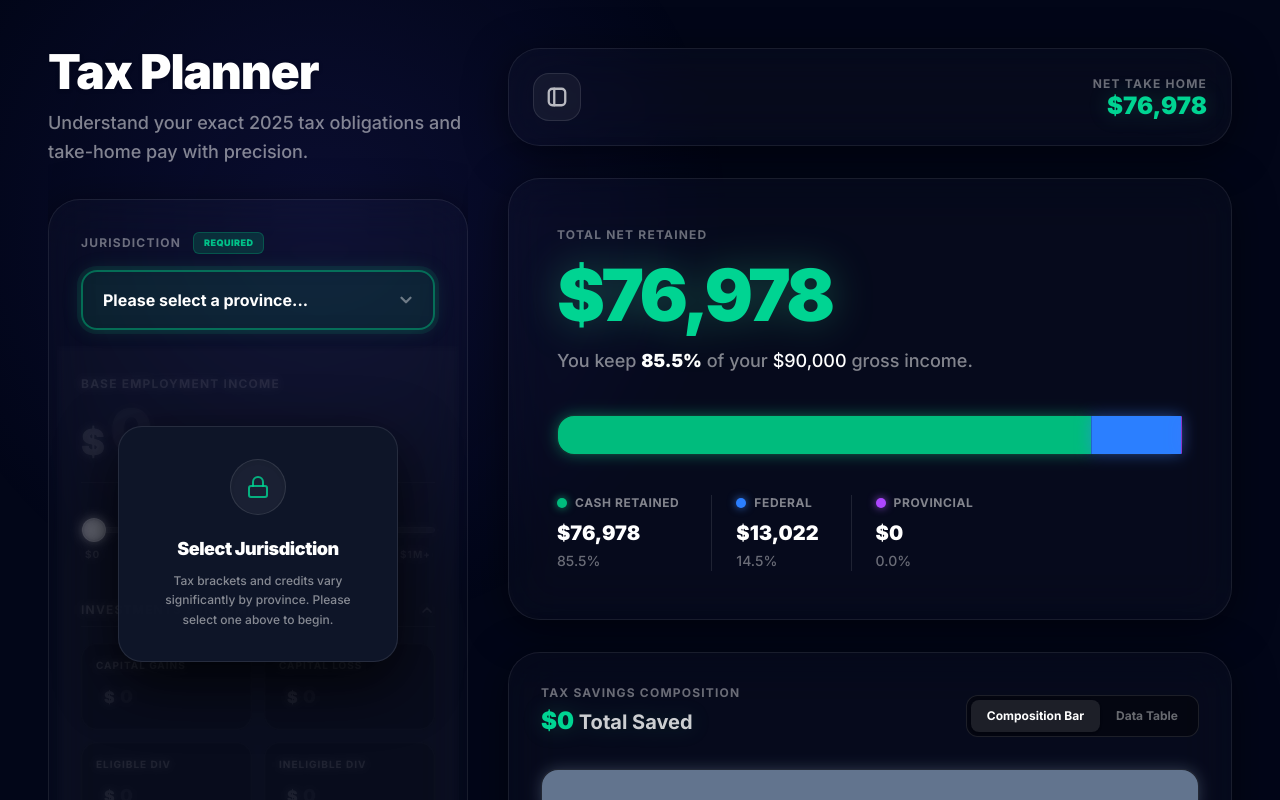
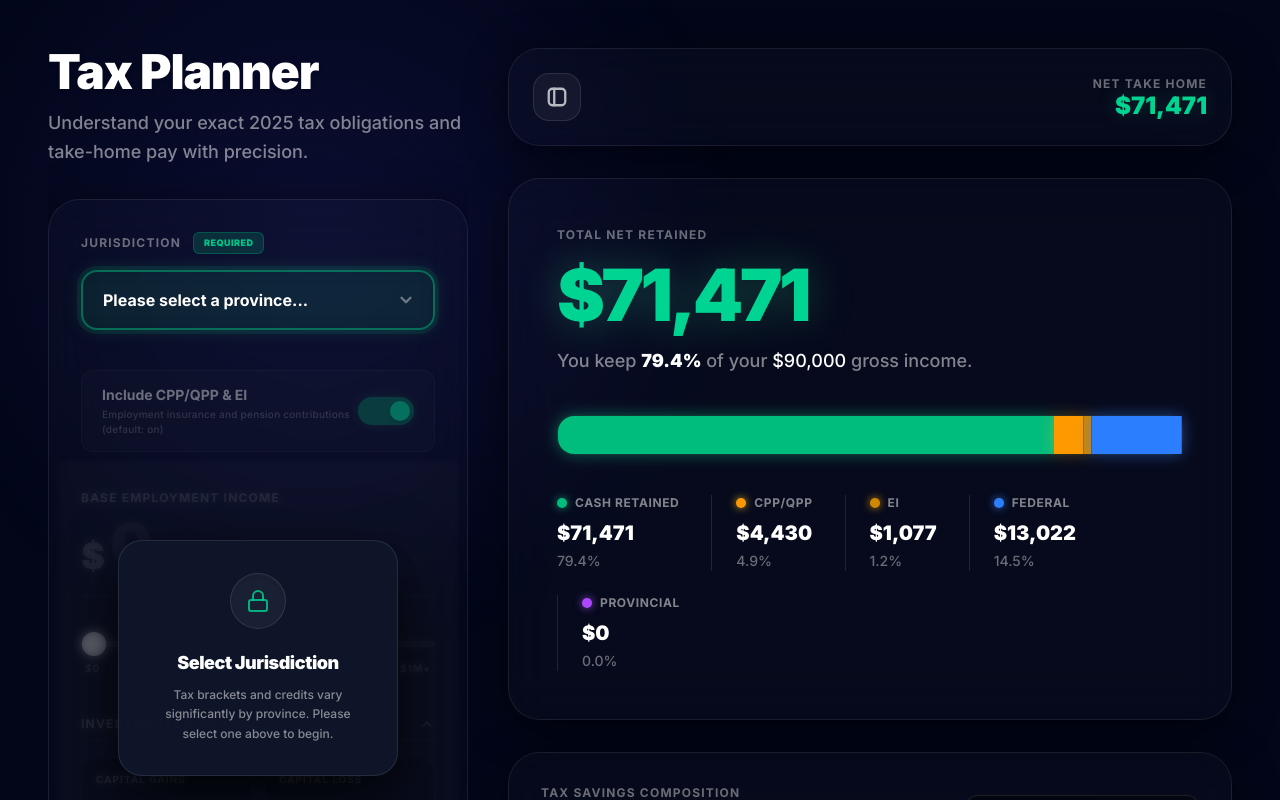
Before and after one commit to thericshi/2dtax, a React (Vite) app: page / in a window 1280 px wide. Shown: the top 800 px of the page. Built offline with nearby package versions, Linux system fonts and the light colour scheme.

Commit message:
cd cpp & ei

```diff
--- a/src/App.tsx
+++ b/src/App.tsx
@@ -30,7 +30,8 @@ export default function App() {
     medicalExpenses: 0,
     tuition: 0,
     tuitionCarryForward: 0,
-    donations: 0
+    donations: 0,
+    includeCPPEI: 1
   });
 
   const updateInput = useCallback((key: keyof TaxInputs, value: number) => {
@@ -141,7 +142,7 @@ export default function App() {
              {/* Bottom/bg shows the charts */}
              <div className="flex-1 overflow-y-auto p-4 flex flex-col gap-6 opacity-60">
                 <TaxChart progressionData={progressionData} inputs={deferredInputs} results={results} />
-                <SummaryCard inputs={deferredInputs} results={results} percentages={percentages} />
+                <SummaryCard inputs={deferredInputs} results={results} percentages={percentages} provinceCode={province} />
              </div>
           </motion.div>
         )}
@@ -260,6 +261,7 @@ export default function App() {
                 inputs={deferredInputs}
                 results={results}
                 percentages={percentages}
+                provinceCode={province}
               />
             </motion.div>
 
--- a/src/components/dashboard/ControlsPanel.tsx
+++ b/src/components/dashboard/ControlsPanel.tsx
@@ -84,6 +84,37 @@ function ControlsPanel({ inputs, updateInput, province, setProvince, onMobileEdi
               <polyline points="6 9 12 15 18 9"></polyline>
             </svg>
           </div>
+        </div>
+      </div>
+
+      {/* CPP / EI Toggle */}
+      <div className={`mb-8 transition-all duration-500 ${!province ? 'opacity-50 pointer-events-none' : ''}`}>
+        <div className="flex items-center justify-between bg-white/[0.03] rounded-xl px-5 py-3.5 border border-white/[0.06] backdrop-blur-sm">
+          <div className="flex flex-col">
+            <span className="text-sm font-bold text-white/80">Include CPP/QPP & EI</span>
+            <span className="text-[10px] font-medium text-white/30 mt-0.5 tracking-wide">
+              Employment insurance and pension contributions (default: on)
+            </span>
+          </div>
+          <button
+            onClick={() => {
+              updateInput('includeCPPEI', inputs.includeCPPEI !== 0 ? 0 : 1);
+            }}
+            disabled={!province}
+            className={`relative w-14 h-7 rounded-full transition-all duration-300 flex items-center px-1 ${
+              inputs.includeCPPEI !== 0
+                ? 'bg-emerald-500/50 shadow-[0_0_12px_rgba(52,211,153,0.2)]'
+                : 'bg-white/10'
+            }`}
+          >
+            <motion.div
+              layout
+              transition={{ type: "spring", stiffness: 500, damping: 30 }}
+              className={`w-5 h-5 rounded-full shadow-md ${
+                inputs.includeCPPEI !== 0 ? 'bg-emerald-400 ml-7' : 'bg-white/60 ml-0'
+              }`}
+            />
+          </button>
         </div>
       </div>
 
--- a/src/components/dashboard/SummaryCard.tsx
+++ b/src/components/dashboard/SummaryCard.tsx
@@ -8,10 +8,11 @@ interface SummaryCardProps {
   inputs: TaxInputs;
   results: TaxResult;
   percentages: Percentages;
+  provinceCode: string;
 }
 
-function SummaryCard({ inputs, results, percentages }: SummaryCardProps) {
-  const { fedPct, provPct, rrspPct, fhsaPct, cashPct, totalRetainedPct, cashTakeHome, totalTaxSaved } = percentages;
+function SummaryCard({ inputs, results, percentages, provinceCode }: SummaryCardProps) {
+  const { fedPct, provPct, cppPct, eiPct, rrspPct, fhsaPct, cashPct, totalRetainedPct, cashTakeHome, totalTaxSaved } = percentages;
 
   const [enableStagger, setEnableStagger] = useState(true);
   const [tooltip, setTooltip] = useState<{ visible: boolean; x: number; y: number; title: string; desc: string }>({
@@ -57,6 +58,8 @@ function SummaryCard({ inputs, results, percentages }: SummaryCardProps) {
   const cashIdx = sequenceIdx++;
   const rrspIdx = inputs.rrsp > 0 ? sequenceIdx++ : -1;
   const fhsaIdx = inputs.fhsa > 0 ? sequenceIdx++ : -1;
+  const cppIdx = inputs.includeCPPEI !== 0 && results.cpp > 0 ? sequenceIdx++ : -1;
+  const eiIdx = inputs.includeCPPEI !== 0 && results.ei > 0 ? sequenceIdx++ : -1;
   const fedIdx = sequenceIdx++;
   const provIdx = sequenceIdx++;
 
@@ -161,6 +164,42 @@ function SummaryCard({ inputs, results, percentages }: SummaryCardProps) {
               onMouseLeave={handleMouseLeave}
             />
           )}
+          {inputs.includeCPPEI !== 0 && results.cpp > 0 && (
+            <motion.div
+              layout initial={{ width: 0 }}
+              animate={{
+                 width: `${cppPct}%`,
+                 opacity: getOpacity('cpp'),
+                 scale: hoveredItem === 'cpp' ? 1.08 : 1,
+                 zIndex: hoveredItem === 'cpp' ? 40 : 10,
+                 filter: hoveredItem === 'cpp' ? 'brightness(1.2)' : 'brightness(1)',
+                 borderRadius: hoveredItem === 'cpp' ? '0.75rem' : '0px',
+                 boxShadow: hoveredItem === 'cpp' ? '0 10px 25px rgba(251,191,36,0.6)' : '0 0 15px rgba(251,191,36,0.3)'
+              }}
+              transition={getBarTransition(cppIdx)}
+              className="h-full bg-amber-500 border-l border-black/20 cursor-pointer origin-center"
+              onMouseMove={(e) => handleMouseMove(e, 'CPP/QPP', `$${Math.round(results.cpp).toLocaleString()} (${cppPct.toFixed(1)}%) is deducted for ${provinceCode === 'QC' ? 'QPP' : 'CPP'} contributions.`, 'cpp')}
+              onMouseLeave={handleMouseLeave}
+            />
+          )}
+          {inputs.includeCPPEI !== 0 && results.ei > 0 && (
+            <motion.div
+              layout initial={{ width: 0 }}
+              animate={{
+                 width: `${eiPct}%`,
+                 opacity: getOpacity('ei'),
+                 scale: hoveredItem === 'ei' ? 1.08 : 1,
+                 zIndex: hoveredItem === 'ei' ? 40 : 10,
+                 filter: hoveredItem === 'ei' ? 'brightness(1.2)' : 'brightness(1)',
+                 borderRadius: hoveredItem === 'ei' ? '0.75rem' : '0px',
+                 boxShadow: hoveredItem === 'ei' ? '0 10px 25px rgba(245,158,11,0.6)' : '0 0 15px rgba(245,158,11,0.3)'
+              }}
+              transition={getBarTransition(eiIdx)}
+              className="h-full bg-yellow-600 border-l border-black/20 cursor-pointer origin-center"
+              onMouseMove={(e) => handleMouseMove(e, 'EI', `$${Math.round(results.ei).toLocaleString()} (${eiPct.toFixed(1)}%) is deducted for Employment Insurance.`, 'ei')}
+              onMouseLeave={handleMouseLeave}
+            />
+          )}
           <motion.div
             layout initial={{ width: 0 }}
             animate={{
@@ -242,6 +281,38 @@ function SummaryCard({ inputs, results, percentages }: SummaryCardProps) {
             </motion.div>
           )}
 
+          {inputs.includeCPPEI !== 0 && results.cpp > 0 && (
+            <motion.div
+               className="space-y-1 border-l border-white/10 pl-6 cursor-pointer transition-opacity duration-300"
+               initial={{ opacity: 0, y: 15 }} animate={{ opacity: getOpacity('cpp'), y: 0 }} transition={getLegendTransition(cppIdx)}
+               onMouseMove={(e) => handleMouseMove(e, 'CPP/QPP', `$${Math.round(results.cpp).toLocaleString()} (${cppPct.toFixed(1)}%) is deducted for ${provinceCode === 'QC' ? 'QPP' : 'CPP'} contributions.`, 'cpp')}
+               onMouseLeave={handleMouseLeave}
+            >
+              <div className="flex items-center gap-2 mb-2">
+                <div className="w-2.5 h-2.5 rounded-full bg-amber-500 shadow-[0_0_8px_rgba(251,191,36,0.8)]" />
+                <span className="font-bold text-white/50 text-xs uppercase tracking-wider">CPP/QPP</span>
+              </div>
+              <p className="font-black text-xl text-white">${Math.round(results.cpp).toLocaleString()}</p>
+              <p className="font-medium text-white/40 text-sm">{cppPct.toFixed(1)}%</p>
+            </motion.div>
+          )}
+
+          {inputs.includeCPPEI !== 0 && results.ei > 0 && (
+            <motion.div
+               className="space-y-1 border-l border-white/10 pl-6 cursor-pointer transition-opacity duration-300"
+               initial={{ opacity: 0, y: 15 }} animate={{ opacity: getOpacity('ei'), y: 0 }} transition={getLegendTransition(eiIdx)}
+               onMouseMove={(e) => handleMouseMove(e, 'EI', `$${Math.round(results.ei).toLocaleString()} (${eiPct.toFixed(1)}%) is deducted for Employment Insurance.`, 'ei')}
+               onMouseLeave={handleMouseLeave}
+            >
+              <div className="flex items-center gap-2 mb-2">
+                <div className="w-2.5 h-2.5 rounded-full bg-yellow-600 shadow-[0_0_8px_rgba(245,158,11,0.8)]" />
+                <span className="font-bold text-white/50 text-xs uppercase tracking-wider">EI</span>
+              </div>
+              <p className="font-black text-xl text-white">${Math.round(results.ei).toLocaleString()}</p>
+              <p className="font-medium text-white/40 text-sm">{eiPct.toFixed(1)}%</p>
+            </motion.div>
+          )}
+
           <motion.div
              className="space-y-1 border-l border-white/10 pl-6 cursor-pointer transition-opacity duration-300"
              initial={{ opacity: 0, y: 15 }} animate={{ opacity: getOpacity('fed'), y: 0 }} transition={getLegendTransition(fedIdx)}
--- a/src/hooks/useTaxData.ts
+++ b/src/hooks/useTaxData.ts
@@ -4,6 +4,8 @@ import { calculateTax, TaxInputs, ProvinceCode, TaxResult } from '../utils/TaxLo
 export interface Percentages {
   fedPct: number;
   provPct: number;
+  cppPct: number;
+  eiPct: number;
   rrspPct: number;
   fhsaPct: number;
   cashPct: number;
@@ -46,6 +48,8 @@ export function useTaxData(inputs: TaxInputs, province: ProvinceCode) {
     return {
       fedPct: (results.federal / safeIncome) * 100,
       provPct: (results.provincial / safeIncome) * 100,
+      cppPct: (results.cpp / safeIncome) * 100,
+      eiPct: (results.ei / safeIncome) * 100,
       rrspPct: (inputs.rrsp / safeIncome) * 100,
       fhsaPct: (inputs.fhsa / safeIncome) * 100,
       cashPct: (cashTakeHome / safeIncome) * 100,
@@ -64,9 +68,10 @@ export function useTaxData(inputs: TaxInputs, province: ProvinceCode) {
       let hasValue = false;
       const simInputs = { ...inputs };
       keys.forEach(k => {
-         if (simInputs[k] > 0) {
+         const val = simInputs[k];
+         if (typeof val === 'number' && val > 0) {
            hasValue = true;
-           simInputs[k] = 0;
+           (simInputs as any)[k] = 0;
          }
       });
       if (!hasValue) return 0;
--- a/src/utils/TaxLogic.ts
+++ b/src/utils/TaxLogic.ts
@@ -13,11 +13,14 @@ export interface TaxInputs {
   tuition: number;
   tuitionCarryForward: number;
   donations: number;
+  includeCPPEI?: number;
 }
 
 export interface TaxResult {
   federal: number;
   provincial: number;
+  cpp: number;
+  ei: number;
   totalTax: number;
   takeHome: number;
   effectiveRate: number;
@@ -73,6 +76,8 @@ const calculateCoreTax = (inputs: TaxInputs, provinceCode: ProvinceCode): Omit<T
     employment = 0, capitalGains = 0, capitalLoss = 0, eligibleDividends = 0, ineligibleDividends = 0,
     rrsp = 0, fhsa = 0, movingExpenses = 0, medicalExpenses = 0, tuition = 0, tuitionCarryForward = 0, donations = 0
   } = inputs;
+
+  const includeCPPEI = inputs.includeCPPEI !== 0;
 
   const totalGrossIncome = employment + capitalGains + eligibleDividends + ineligibleDividends;
   const netCapitalGains = Math.max(0, capitalGains - capitalLoss);
@@ -141,14 +146,38 @@ const calculateCoreTax = (inputs: TaxInputs, provinceCode: ProvinceCode): Omit<T
     }
   }
 
-  const totalTax = fedTax + provTax;
-  const effectiveRate = totalGrossIncome > 0 ? (totalTax / totalGrossIncome) * 100 : 0;
+  const incomeTax = fedTax + provTax;
+
+  // CPP / QPP & EI calculations
+  let cpp = 0;
+  let ei = 0;
+  if (includeCPPEI && employment > 0) {
+    const YMPE = 71300;
+    const YAMPE = 81200;
+    const basicExemption = 3500;
+    const cppRate = provinceCode === 'QC' ? 0.0640 : 0.0595;
+    const cpp2Rate = 0.04;
+
+    const pensionableEarnings = Math.max(0, employment - basicExemption);
+    const cppBase = Math.min(pensionableEarnings, YMPE - basicExemption) * cppRate;
+    const cpp2 = Math.max(0, Math.min(employment - YMPE, YAMPE - YMPE)) * cpp2Rate;
+    cpp = cppBase + cpp2;
+
+    const MIE = 65700;
+    const eiRate = provinceCode === 'QC' ? 0.0132 : 0.0164;
+    ei = Math.min(employment, MIE) * eiRate;
+  }
+
+  const totalDeductionsFromIncome = incomeTax + cpp + ei;
+  const effectiveRate = totalGrossIncome > 0 ? (incomeTax / totalGrossIncome) * 100 : 0;
 
   return {
     federal: fedTax,
     provincial: provTax,
-    totalTax: totalTax,
-    takeHome: totalGrossIncome - totalTax,
+    cpp,
+    ei,
+    totalTax: incomeTax,
+    takeHome: totalGrossIncome - totalDeductionsFromIncome,
     effectiveRate: isNaN(effectiveRate) ? 0 : effectiveRate,
     totalGrossIncome,
     taxableIncome: netIncomeForTax
```
